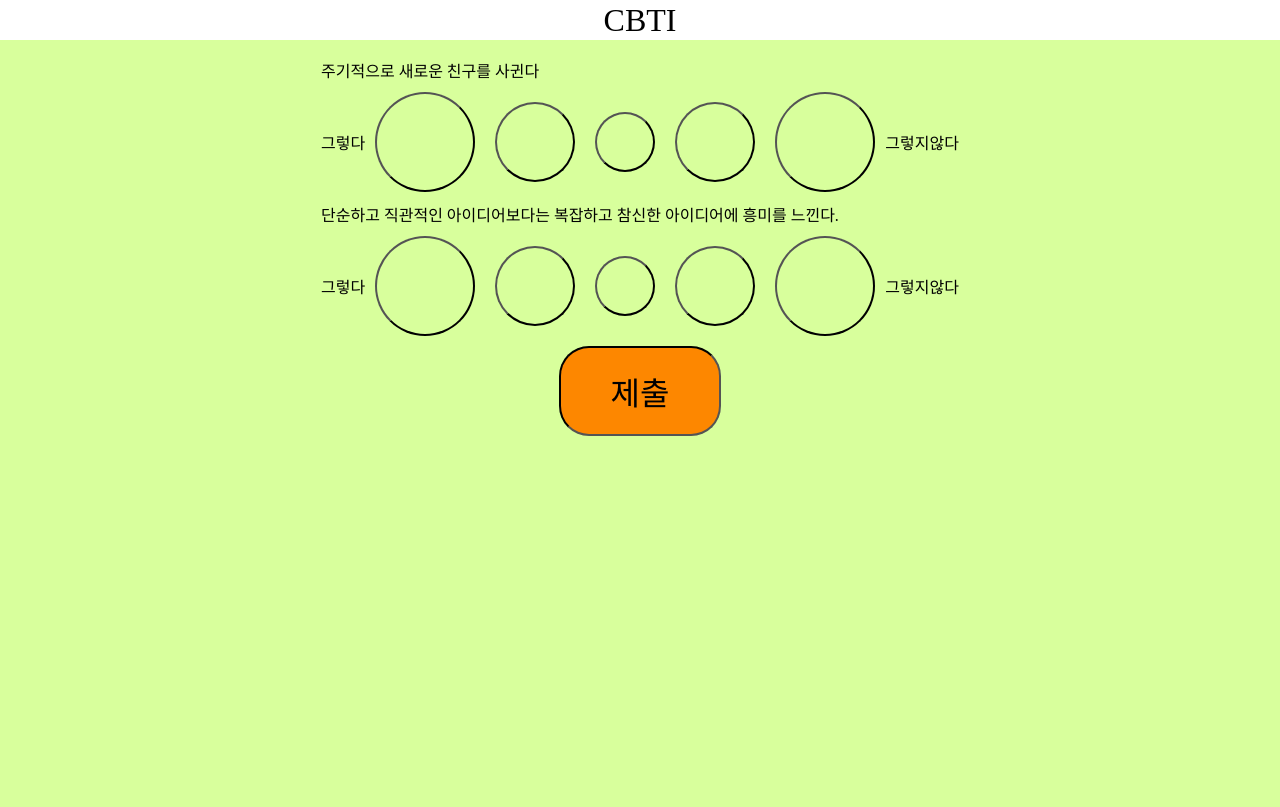
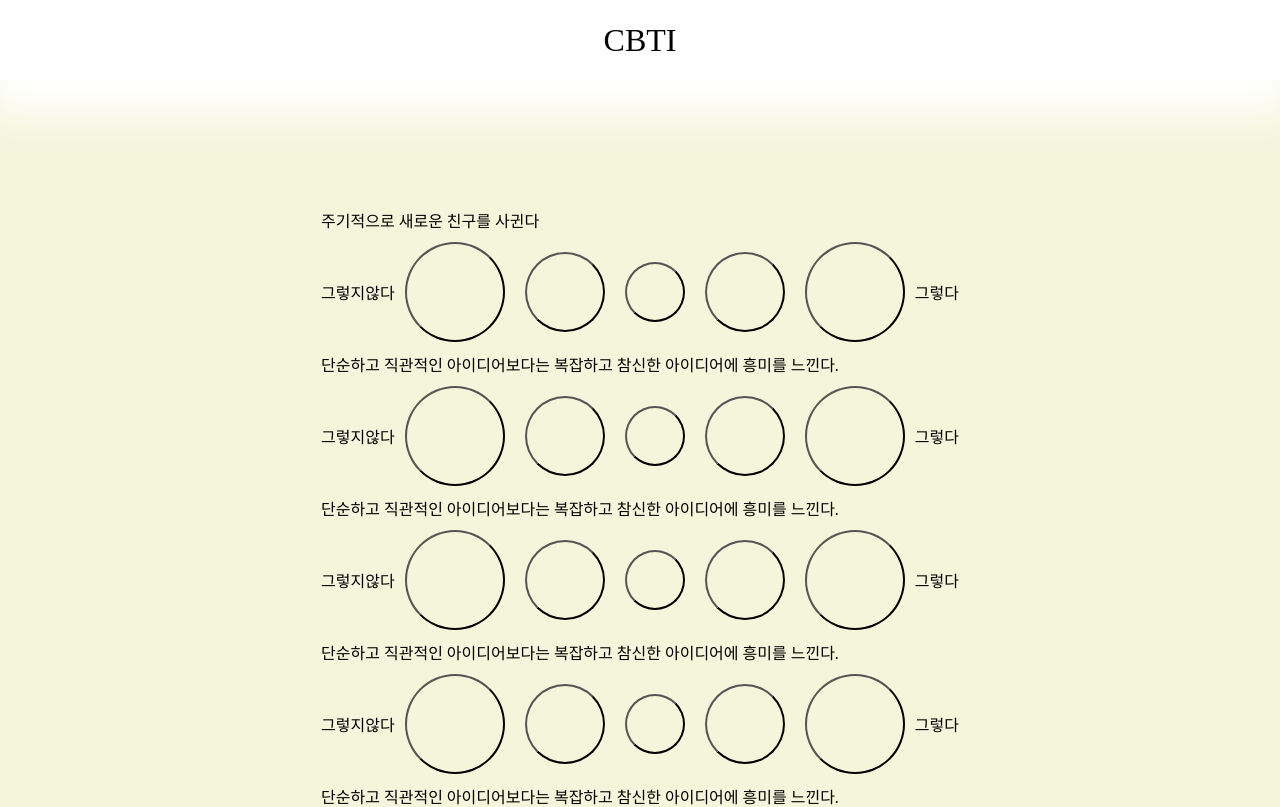
Before and after one commit to hokagn/ChurchBTI, a React (Vite) app: page /test in a window 1280 px wide. Shown: the top 807 px of the page. Built offline with nearby package versions, Linux system fonts and the light colour scheme.

Commit message:
Completed fundamental system

```diff
--- a/src/App.tsx
+++ b/src/App.tsx
@@ -27,7 +27,7 @@ export default function App() {
   const GlobalStyle = createGlobalStyle`
   *
   {
-    background-color: #d8ff9c;
+    background-color: beige;
   }
 
   `;
--- a/src/Test.tsx
+++ b/src/Test.tsx
@@ -12,6 +12,10 @@ export type CBTI = {
 type Question = {
   cbtiEffect: CBTI;
   question: string;
+};
+type Answer = {
+  questionNumber: number;
+  multiplier: number;
 };
 const testList: Question[] = [
   {
@@ -33,21 +37,224 @@ const testList: Question[] = [
     question:
       "단순하고 직관적인 아이디어보다는 복잡하고 참신한 아이디어에 흥미를 느낀다.",
   },
+  {
+    cbtiEffect: {
+      ItoE: 0,
+      NtoS: 100,
+      FtoT: 0,
+      PtoJ: 0,
+    },
+    question:
+      "단순하고 직관적인 아이디어보다는 복잡하고 참신한 아이디어에 흥미를 느낀다.",
+  },
+  {
+    cbtiEffect: {
+      ItoE: 0,
+      NtoS: 100,
+      FtoT: 0,
+      PtoJ: 0,
+    },
+    question:
+      "단순하고 직관적인 아이디어보다는 복잡하고 참신한 아이디어에 흥미를 느낀다.",
+  },
+  {
+    cbtiEffect: {
+      ItoE: 0,
+      NtoS: 100,
+      FtoT: 0,
+      PtoJ: 0,
+    },
+    question:
+      "단순하고 직관적인 아이디어보다는 복잡하고 참신한 아이디어에 흥미를 느낀다.",
+  },
+  {
+    cbtiEffect: {
+      ItoE: 0,
+      NtoS: 100,
+      FtoT: 0,
+      PtoJ: 0,
+    },
+    question:
+      "단순하고 직관적인 아이디어보다는 복잡하고 참신한 아이디어에 흥미를 느낀다.",
+  },
+  {
+    cbtiEffect: {
+      ItoE: 0,
+      NtoS: 100,
+      FtoT: 0,
+      PtoJ: 0,
+    },
+    question:
+      "단순하고 직관적인 아이디어보다는 복잡하고 참신한 아이디어에 흥미를 느낀다.",
+  },
+  {
+    cbtiEffect: {
+      ItoE: 0,
+      NtoS: 100,
+      FtoT: 0,
+      PtoJ: 0,
+    },
+    question:
+      "단순하고 직관적인 아이디어보다는 복잡하고 참신한 아이디어에 흥미를 느낀다.",
+  },
+  {
+    cbtiEffect: {
+      ItoE: 0,
+      NtoS: 100,
+      FtoT: 0,
+      PtoJ: 0,
+    },
+    question:
+      "단순하고 직관적인 아이디어보다는 복잡하고 참신한 아이디어에 흥미를 느낀다.",
+  },
+  {
+    cbtiEffect: {
+      ItoE: 0,
+      NtoS: 100,
+      FtoT: 0,
+      PtoJ: 0,
+    },
+    question:
+      "단순하고 직관적인 아이디어보다는 복잡하고 참신한 아이디어에 흥미를 느낀다.",
+  },
+  {
+    cbtiEffect: {
+      ItoE: 0,
+      NtoS: 100,
+      FtoT: 0,
+      PtoJ: 0,
+    },
+    question:
+      "단순하고 직관적인 아이디어보다는 복잡하고 참신한 아이디어에 흥미를 느낀다.",
+  },
+  {
+    cbtiEffect: {
+      ItoE: 0,
+      NtoS: 100,
+      FtoT: 0,
+      PtoJ: 0,
+    },
+    question:
+      "단순하고 직관적인 아이디어보다는 복잡하고 참신한 아이디어에 흥미를 느낀다.",
+  },
+  {
+    cbtiEffect: {
+      ItoE: 0,
+      NtoS: 100,
+      FtoT: 0,
+      PtoJ: 0,
+    },
+    question:
+      "단순하고 직관적인 아이디어보다는 복잡하고 참신한 아이디어에 흥미를 느낀다.",
+  },
+  {
+    cbtiEffect: {
+      ItoE: 0,
+      NtoS: 100,
+      FtoT: 0,
+      PtoJ: 0,
+    },
+    question:
+      "단순하고 직관적인 아이디어보다는 복잡하고 참신한 아이디어에 흥미를 느낀다.",
+  },
+  {
+    cbtiEffect: {
+      ItoE: 0,
+      NtoS: 100,
+      FtoT: 0,
+      PtoJ: 0,
+    },
+    question:
+      "단순하고 직관적인 아이디어보다는 복잡하고 참신한 아이디어에 흥미를 느낀다.",
+  },
+  {
+    cbtiEffect: {
+      ItoE: 0,
+      NtoS: 100,
+      FtoT: 0,
+      PtoJ: 0,
+    },
+    question:
+      "단순하고 직관적인 아이디어보다는 복잡하고 참신한 아이디어에 흥미를 느낀다.",
+  },
+  {
+    cbtiEffect: {
+      ItoE: 0,
+      NtoS: 100,
+      FtoT: 0,
+      PtoJ: 0,
+    },
+    question:
+      "단순하고 직관적인 아이디어보다는 복잡하고 참신한 아이디어에 흥미를 느낀다.",
+  },
+  {
+    cbtiEffect: {
+      ItoE: 0,
+      NtoS: 100,
+      FtoT: 0,
+      PtoJ: 0,
+    },
+    question:
+      "단순하고 직관적인 아이디어보다는 복잡하고 참신한 아이디어에 흥미를 느낀다.",
+  },
+  {
+    cbtiEffect: {
+      ItoE: 0,
+      NtoS: 100,
+      FtoT: 0,
+      PtoJ: 0,
+    },
+    question:
+      "단순하고 직관적인 아이디어보다는 복잡하고 참신한 아이디어에 흥미를 느낀다.",
+  },
+  {
+    cbtiEffect: {
+      ItoE: 0,
+      NtoS: 100,
+      FtoT: 0,
+      PtoJ: 0,
+    },
+    question:
+      "단순하고 직관적인 아이디어보다는 복잡하고 참신한 아이디어에 흥미를 느낀다.",
+  },
+  {
+    cbtiEffect: {
+      ItoE: 0,
+      NtoS: 100,
+      FtoT: 0,
+      PtoJ: 0,
+    },
+    question:
+      "단순하고 직관적인 아이디어보다는 복잡하고 참신한 아이디어에 흥미를 느낀다.",
+  },
+  {
+    cbtiEffect: {
+      ItoE: 0,
+      NtoS: 100,
+      FtoT: 0,
+      PtoJ: 0,
+    },
+    question:
+      "단순하고 직관적인 아이디어보다는 복잡하고 참신한 아이디어에 흥미를 느낀다.",
+  },
 ];
+const answer: Answer[] = [];
 
 const NavBar = styled.div`
   position: fixed;
+  z-index: 10000;
   top: 0%;
   width: 100%;
-  height: 5vh;
+  height: 10vh;
   align-content: center;
   align-self: center;
   background-color: white;
   text-align: center;
   font-size: 32px;
+  box-shadow: 0px 18px 40px 15px #ffffff;
 `;
 const TestColumn = styled.div`
-  margin-top: 50px;
+  margin-top: 200px;
   width: 100%;
   display: flex;
   flex-direction: column;
@@ -58,23 +265,22 @@ const TestButton = (a: {
   name: string;
   onClick: () => void;
   disabled: boolean;
+  isSelected: boolean;
 }) => {
-  const [isSelected, setSelected] = useState(false);
   return (
     <input
-      className={isSelected ? "selected" : ""}
+      className={a.isSelected ? "selected" : ""}
       type="submit"
       value={" "}
       style={{
         width: a.a + "px",
         height: a.a + "px",
+        opacity: a.disabled ? 0.5 : 1,
       }}
-      disabled={a.disabled}
       name={a.name}
       onClick={(event) => {
+        a.onClick();
         event.preventDefault();
-        a.onClick();
-        setSelected(true);
       }}
     />
   );
@@ -93,74 +299,124 @@ const StartButton = styled.button`
   font-size: 32px;
 `;
 export default function Test() {
-  const [cbti, setCbti] = useState<CBTI>({
-    ItoE: 100,
-    NtoS: 100,
-    FtoT: 100,
-    PtoJ: 100,
-  });
-
-  function onSubmit(multiplier: number, cbtiEffect: CBTI) {
-    setCbti({
-      ItoE: cbtiEffect.ItoE * multiplier + cbti.ItoE,
-      NtoS: cbtiEffect.NtoS * multiplier + cbti.NtoS,
-      FtoT: cbtiEffect.FtoT * multiplier + cbti.FtoT,
-      PtoJ: cbtiEffect.PtoJ * multiplier + cbti.PtoJ,
-    });
+  function onSubmit(multiplier: number, questionNumber: number) {
+    answer[questionNumber] = {
+      questionNumber: questionNumber,
+      multiplier: multiplier,
+    };
   }
-  function NthTest(question: Question) {
-    const [disalbed, setDisabled] = useState(false);
+  function NthTest(question: Question, questionNumber: number) {
+    const [selected, setSelected] = useState(false);
+    const [v, setV] = useState<Map<string, boolean>>(
+      new Map<string, boolean>([
+        ["0", false],
+        ["1", false],
+        ["2", false],
+        ["3", false],
+        ["4", false],
+      ])
+    );
     return (
       <div>
         {question.question}
         <TestForm>
-          그렇다
+          그렇지않다
           <TestButton
             a={100}
             name="0"
+            isSelected={v.get("0") ?? false}
             onClick={() => {
-              onSubmit(-1, question.cbtiEffect);
-              setDisabled(true);
+              onSubmit(-1, questionNumber);
+              setSelected(true);
+              setV(
+                new Map<string, boolean>([
+                  ["0", true],
+                  ["1", false],
+                  ["2", false],
+                  ["3", false],
+                  ["4", false],
+                ])
+              );
             }}
-            disabled={disalbed}
+            disabled={selected}
           />
           <TestButton
             a={80}
             name="1"
+            isSelected={v.get("1") ?? false}
             onClick={() => {
-              onSubmit(-0.5, question.cbtiEffect);
-              setDisabled(true);
+              onSubmit(-0.5, questionNumber);
+              setSelected(true);
+              setV(
+                new Map<string, boolean>([
+                  ["0", false],
+                  ["1", true],
+                  ["2", false],
+                  ["3", false],
+                  ["4", false],
+                ])
+              );
             }}
-            disabled={disalbed}
+            disabled={selected}
           />
           <TestButton
             a={60}
             name="2"
+            isSelected={v.get("2") ?? false}
             onClick={() => {
-              onSubmit(0, question.cbtiEffect);
-              setDisabled(true);
+              onSubmit(0, questionNumber);
+              setSelected(true);
+              setV(
+                new Map<string, boolean>([
+                  ["0", false],
+                  ["1", false],
+                  ["2", true],
+                  ["3", false],
+                  ["4", false],
+                ])
+              );
             }}
-            disabled={disalbed}
+            disabled={selected}
           />
           <TestButton
             a={80}
             name="3"
+            isSelected={v.get("3") ?? false}
             onClick={() => {
-              onSubmit(0.5, question.cbtiEffect);
-              setDisabled(true);
+              onSubmit(0.5, questionNumber);
+              setSelected(true);
+              setV(
+                new Map<string, boolean>([
+                  ["0", false],
+                  ["1", false],
+                  ["2", false],
+                  ["3", true],
+                  ["4", false],
+                ])
+              );
             }}
-            disabled={disalbed}
+            disabled={selected}
           />
           <TestButton
             a={100}
             name="4"
+            isSelected={v.get("4") ?? false}
             onClick={() => {
-              onSubmit(1, question.cbtiEffect);
-              setDisabled(true);
+              onSubmit(1, questionNumber);
+              setSelected(true);
+              setV(
+                new Map<string, boolean>([
+                  ["0", false],
+                  ["1", false],
+                  ["2", false],
+                  ["3", false],
+                  ["4", true],
+                ])
+              );
             }}
-            disabled={disalbed}
+            disabled={selected}
           />
-          그렇지않다
+          그렇다
         </TestForm>
       </div>
     );
@@ -168,13 +424,43 @@ export default function Test() {
   return (
     <TestColumn>
       <NavBar>CBTI</NavBar>
-      {testList.map((test) => {
-        return NthTest(test);
+      {testList.map((test, i) => {
+        return NthTest(test, i);
       })}
       <Link to="/result">
         <StartButton
           onClick={() => {
-            localStorage.setItem("result", JSON.stringify(cbti));
+            let cbti: CBTI = {
+              ItoE: 100,
+              NtoS: 100,
+              FtoT: 100,
+              PtoJ: 100,
+            };
+            answer.forEach((a) => {
+              cbti = {
+                ItoE:
+                  testList[a.questionNumber].cbtiEffect.ItoE * a.multiplier +
+                  cbti.ItoE,
+                NtoS:
+                  testList[a.questionNumber].cbtiEffect.NtoS * a.multiplier +
+                  cbti.NtoS,
+                FtoT:
+                  testList[a.questionNumber].cbtiEffect.FtoT * a.multiplier +
+                  cbti.FtoT,
+                PtoJ:
+                  testList[a.questionNumber].cbtiEffect.PtoJ * a.multiplier +
+                  cbti.PtoJ,
+              };
+            });
+            localStorage.setItem(
+              "result",
+              JSON.stringify({
+                ItoE: Math.min(Math.max(cbti.ItoE, 0), 200),
+                NtoS: Math.min(Math.max(cbti.NtoS, 0), 200),
+                FtoT: Math.min(Math.max(cbti.FtoT, 0), 200),
+                PtoJ: Math.min(Math.max(cbti.PtoJ, 0), 200),
+              })
+            );
           }}
         >
           제출
```
Also changed, not shown: vercel.json (added).
